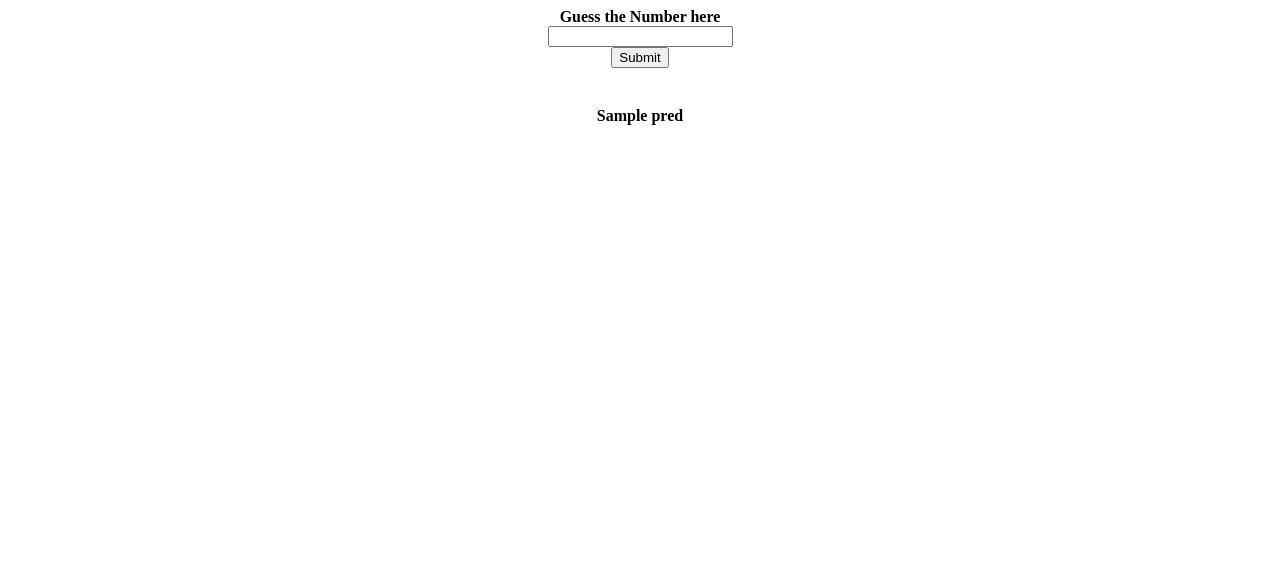
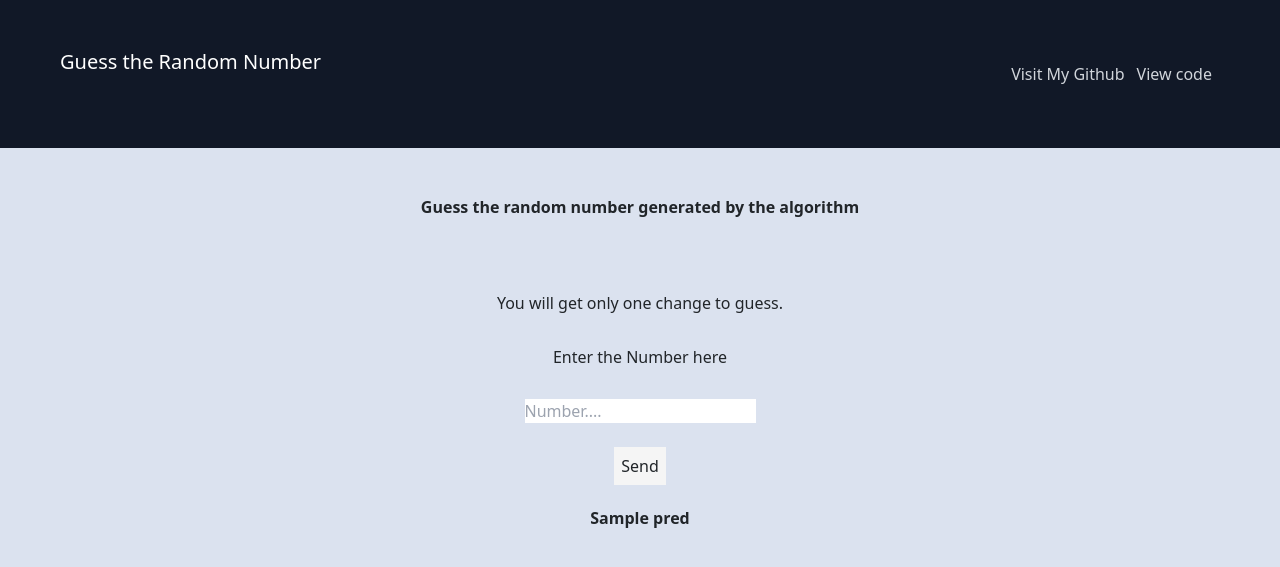
Before and after one commit to annchy/Guessing-correct-number, a Flask app: template templates/index.html in a window 1280 px wide. Shown: the top 567 px of the page. Run offline with Flask 2, Linux system fonts and the light colour scheme; the template is opened without the code that fills it: most values are stand-ins (such as "Sample title", 1, 10 or a date in 2020).

Commit message:
Add files via upload

```diff
--- a/templates/index.html
+++ b/templates/index.html
@@ -1,28 +1,65 @@
 <!DOCTYPE html>
 <html lang="en">
+
 <head>
     <meta charset="UTF-8">
+    <link href="https://cdn.jsdelivr.net/npm/bootstrap@5.0.0-beta1/dist/css/bootstrap.min.css" rel="stylesheet" integrity="sha384-giJF6kkoqNQ00vy+HMDP7azOuL0xtbfIcaT9wjKHr8RbDVddVHyTfAAsrekwKmP1" crossorigin="anonymous">
+    <link href="https://unpkg.com/tailwindcss@^1.0/dist/tailwind.min.css" rel="stylesheet">
+
     <title>Guess the random number</title>
+    <style>
+        body {
+            background-color: #dbe2ef;
+        }
+
+        .submit {
+            padding: 7px;
+            background-color: whitesmoke;
+        }
+
+        .submit:hover {
+            padding: 7px;
+            color: white;
+            background-color: #1d1739;
+        }
+
+    </style>
 </head>
+
 <body>
-	<center>
-      <form action='/predict' method="POST" class="col s12">
-      <div class="row">
-        <div class="input-field col s4">
-            <label for="first_name"><b>Guess the Number here</b></label>
+    <header class="text-gray-300 bg-gray-900 body-font">
+        <div class="container mx-auto flex flex-wrap p-5 flex-col md:flex-row items-center">
+            <a class="flex title-font font-medium items-center text-white mb-4 md:mb-0">
+
+
+                <span class="ml-3 text-xl">Guess the Random Number</span>
+            </a>
+            <nav class="md:ml-auto flex flex-wrap items-center text-base justify-center">
+                <a href="#" class="mr-3 hover:text-white">Visit My Github</a>
+                <a href="#" class="mr-5 hover:text-white">View code</a>
+            </nav>
+
+        </div>
+    </header>
+    <center><strong>
+            <h1 style="margin: 50px;">Guess the random number generated by the algorithm</h1>
+        </strong>
+        <br>
+        <p>You will get only one change to guess.</p>
+    </center>
+    <center>
+        <form action='/predict' method="POST" class="col s12">
+            <label for="number" style="margin: 30px;">Enter the Number here</label>
             <br>
-          <input   id="first_name" name='number'type="text" class="validate">
-        </div>
-      </div>
-
-      <div class="row center">
-
-          <button type="submit" class="btn-large waves-effect waves-light orange">Submit</button>
-      </div>
-    </form>
-	</center>
-      <br><h4 align="center"><b>{{pred}}</b></h4>
-        <br>
+            <input name="number" type="text" placeholder="Number...." class="validate">
+            <br>
+            <br>
+            <button type="submit" class="submit">Send</button>
+        </form>
+    </center>
+    <br>
+    <h4 align="center"><b>{{pred}}</b></h4>
+    <br>
 
 </body>
 </html>
```
